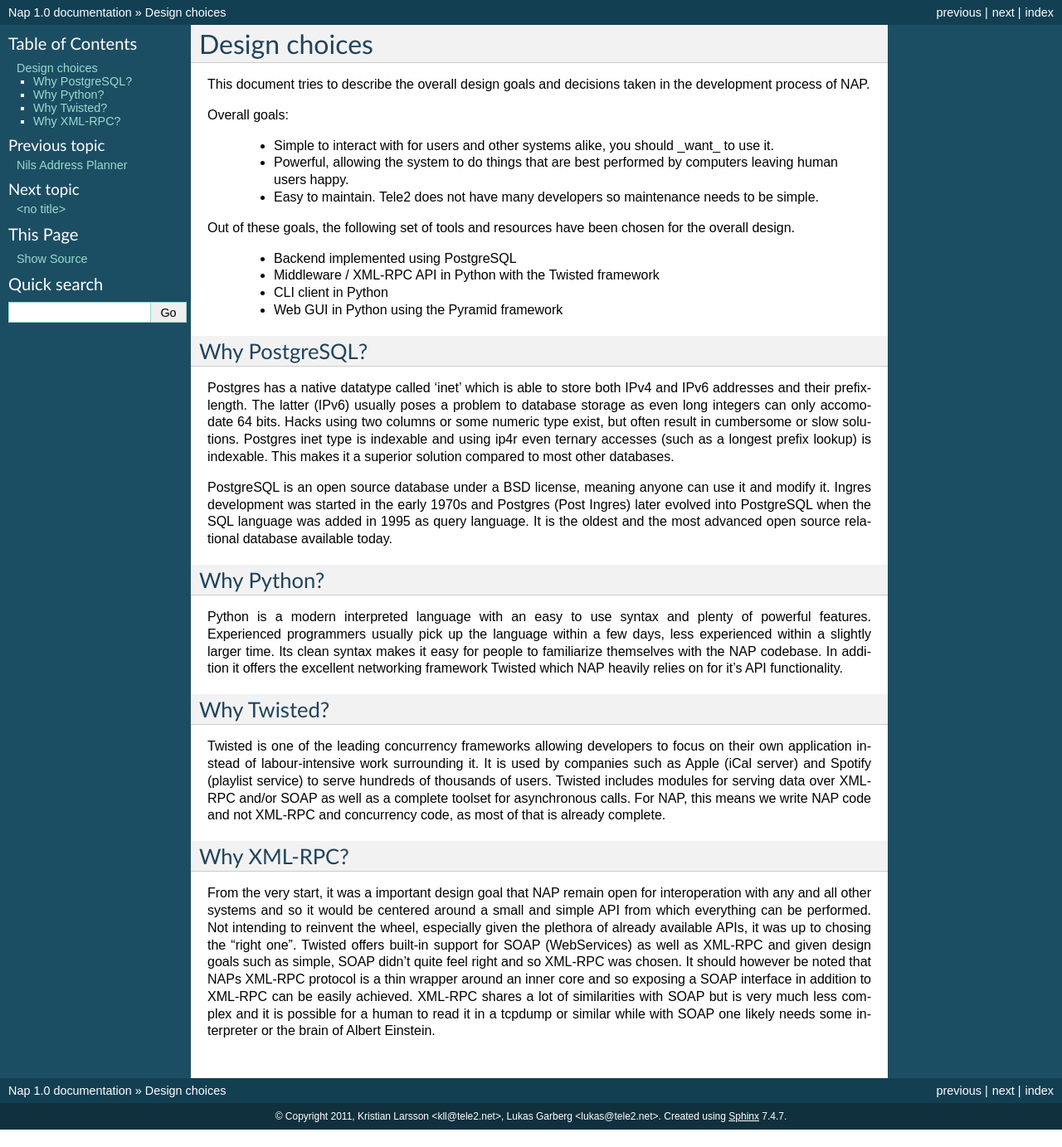
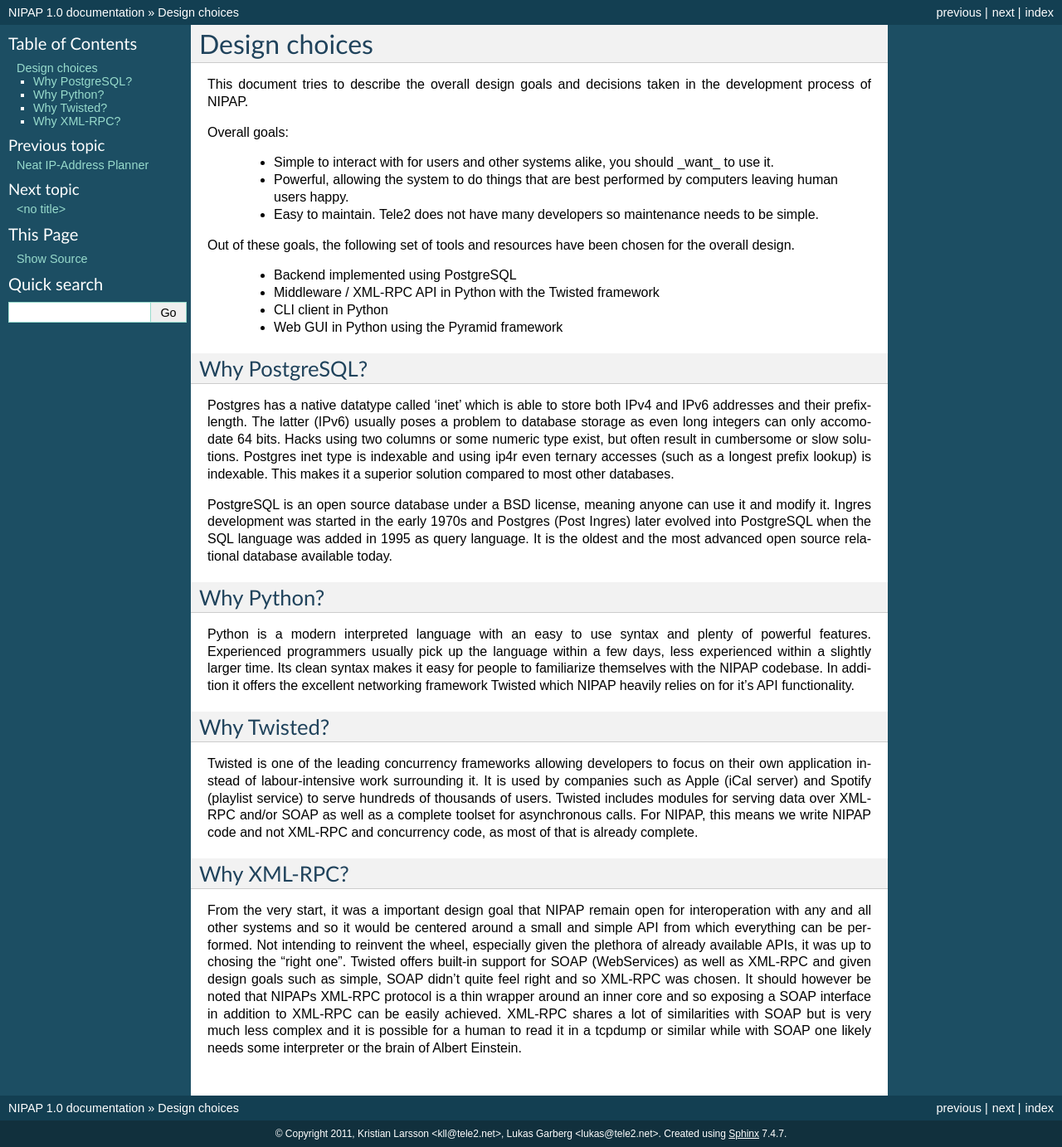
Before and after one commit to SpriteLink/NIPAP, a Sphinx documentation site: the page built from docs/sphinx/design.rst, in a window 1280 px wide. Shown: the whole page at 83% size. Built offline with Sphinx 7.4.7, drawn with Linux system fonts in a browser that asks for light colours; pages that are not in the unit, such as notebooks, are missing from menus; before the commit the page ends 1362 px from its top, so only the background shows below that.

Commit message:
Renamed from Nap->Nipap at a few other places...

```diff
--- a/docs/sphinx/conf.py
+++ b/docs/sphinx/conf.py
@@ -1,6 +1,6 @@
 # -*- coding: utf-8 -*-
 #
-# Nap documentation build configuration file, created by
+# NIPAP documentation build configuration file, created by
 # sphinx-quickstart on Wed Jun 22 11:04:45 2011.
 #
 # This file is execfile()d with the current directory set to its containing dir.
@@ -39,7 +39,7 @@
 master_doc = 'index'
 
 # General information about the project.
-project = u'Nap'
+project = u'NIPAP'
 copyright = u'2011, Kristian Larsson <kll@tele2.net>, Lukas Garberg <lukas@tele2.net>'
 
 # The version info for the project you're documenting, acts as replacement for
@@ -160,7 +160,7 @@
 #html_file_suffix = ''
 
 # Output file base name for HTML help builder.
-htmlhelp_basename = 'Napdoc'
+htmlhelp_basename = 'Nipapdoc'
 
 
 # -- Options for LaTeX output --------------------------------------------------
@@ -174,7 +174,7 @@
 # Grouping the document tree into LaTeX files. List of tuples
 # (source start file, target name, title, author, documentclass [howto/manual]).
 latex_documents = [
-  ('index', 'Nap.tex', u'Nap Documentation',
+  ('index', 'NIPAP.tex', u'NIPAP Documentation',
    u'Kristian Larsson, Lukas Garberg', 'manual'),
 ]
 
--- a/docs/sphinx/design.rst
+++ b/docs/sphinx/design.rst
@@ -4,7 +4,7 @@
 ==============
 
 This document tries to describe the overall design goals and decisions taken in
-the development process of NAP.
+the development process of NIPAP.
 
 
 Overall goals:
@@ -48,9 +48,9 @@
 Python is a modern interpreted language with an easy to use syntax and plenty
 of powerful features. Experienced programmers usually pick up the language
 within a few days, less experienced within a slightly larger time. Its clean
-syntax makes it easy for people to familiarize themselves with the NAP
+syntax makes it easy for people to familiarize themselves with the NIPAP
 codebase. In addition it offers the excellent networking framework Twisted
-which NAP heavily relies on for it's API functionality.
+which NIPAP heavily relies on for it's API functionality.
 
 
 Why Twisted?
@@ -60,20 +60,20 @@
 It is used by companies such as Apple (iCal server) and Spotify (playlist
 service) to serve hundreds of thousands of users. Twisted includes modules for
 serving data over XML-RPC and/or SOAP as well as a complete toolset for
-asynchronous calls. For NAP, this means we write NAP code and not XML-RPC and
+asynchronous calls. For NIPAP, this means we write NIPAP code and not XML-RPC and
 concurrency code, as most of that is already complete.
 
 
 Why XML-RPC?
 ------------
-From the very start, it was a important design goal that NAP remain open for
+From the very start, it was a important design goal that NIPAP remain open for
 interoperation with any and all other systems and so it would be centered
 around a small and simple API from which everything can be performed. Not
 intending to reinvent the wheel, especially given the plethora of already
 available APIs, it was up to chosing the "right one". Twisted offers built-in
 support for SOAP (WebServices) as well as XML-RPC and given design goals such
 as simple, SOAP didn't quite feel right and so XML-RPC was chosen. It should
-however be noted that NAPs XML-RPC protocol is a thin wrapper around an inner
+however be noted that NIPAPs XML-RPC protocol is a thin wrapper around an inner
 core and so exposing a SOAP interface in addition to XML-RPC can be easily
 achieved. XML-RPC shares a lot of similarities with SOAP but is very much less
 complex and it is possible for a human to read it in a tcpdump or similar while
```
Also changed, not shown: docs/sphinx/index.rst (+7 -7 lines), 9 other files.
